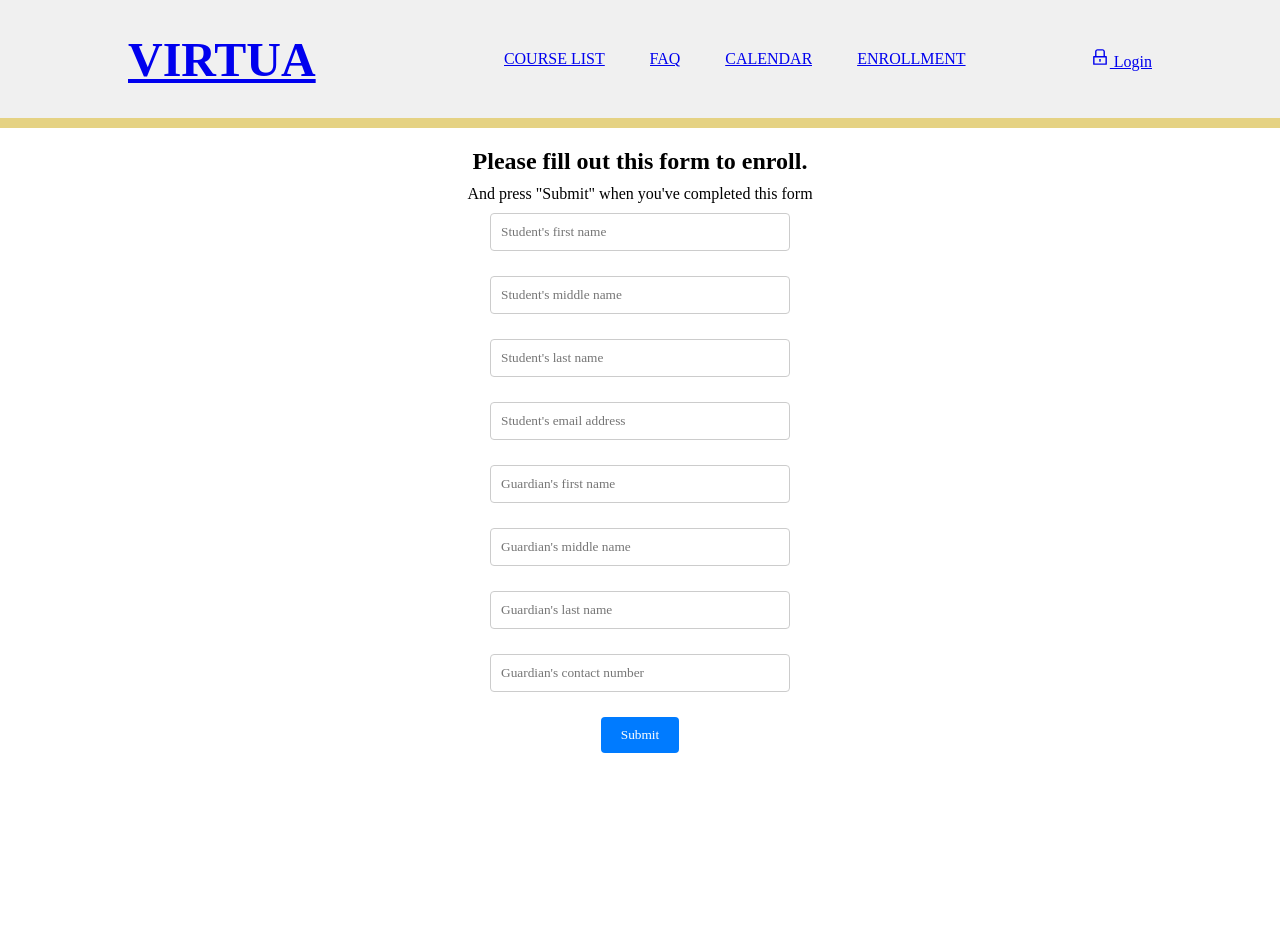
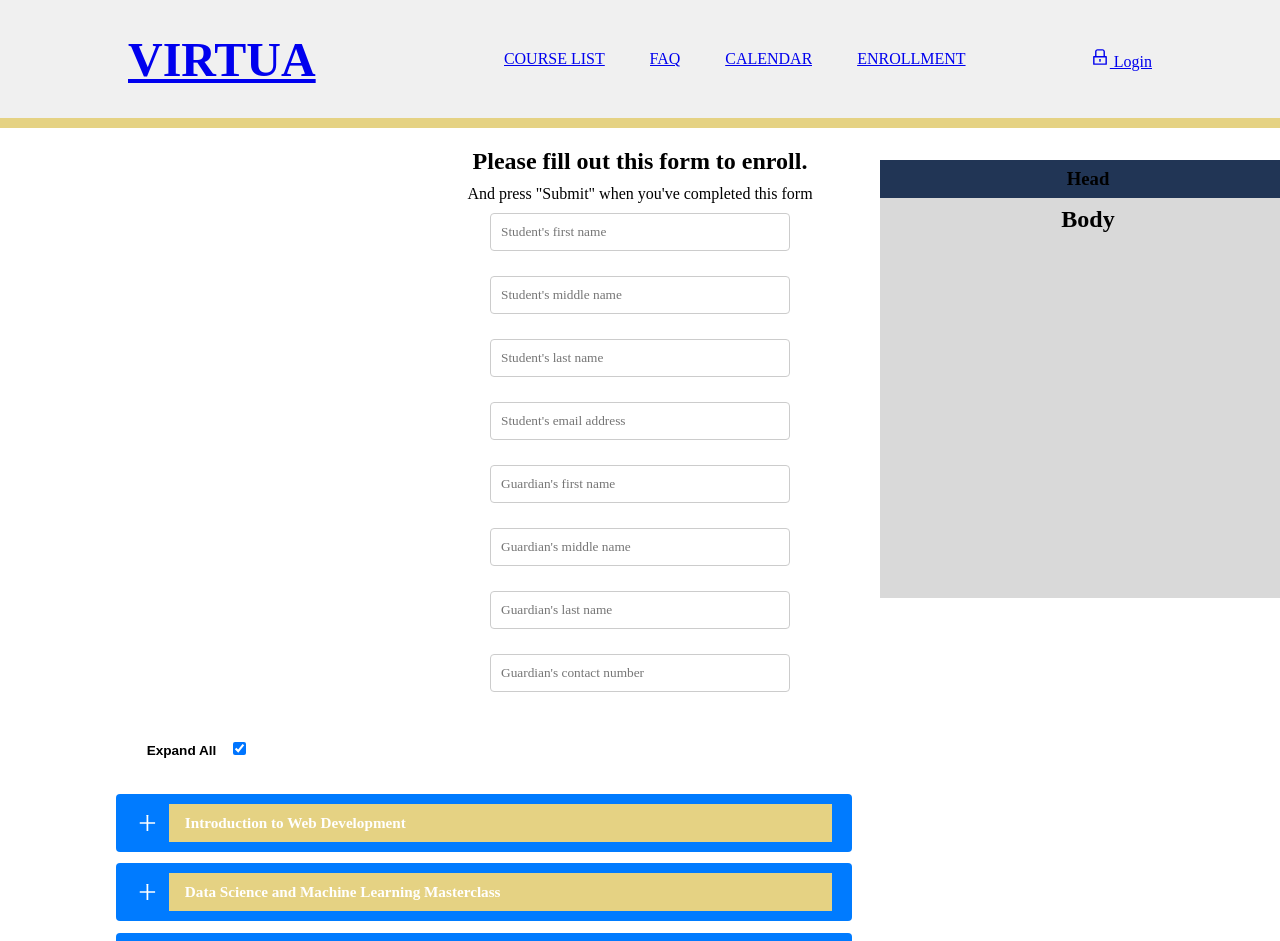
Before and after one commit to kesykun/VirtuaTest, a React (Create React App) app: page /enrollment in a window 1280 px wide. Shown: the top 941 px of the page. Before the commit the page ends 800 px from the top, so only its background shows below. Built offline with nearby package versions, Linux system fonts and the light colour scheme; a web font is replaced by a local one.

Commit message:
Fixed dependency problems (react-scripts)

```diff
--- a/package.json
+++ b/package.json
@@ -11,8 +11,9 @@
     "react-icons": "^4.11.0",
     "react-router": "^6.16.0",
     "react-router-dom": "^6.16.0",
-    "react-scripts": "^2.1.3",
-    "web-vitals": "^2.1.4"
+    "react-scripts": "^5.0.1",
+    "web-vitals": "^2.1.4",
+    "webpack": "^4.28.3"
   },
   "scripts": {
     "start": "react-scripts start",
--- a/src/App.jsx
+++ b/src/App.jsx
@@ -1,4 +1,3 @@
-import React from 'react';
 import { BrowserRouter, Routes, Route } from 'react-router-dom';
 import NavBar from './components/NavBar';
 
--- a/src/components/Accordion.jsx
+++ b/src/components/Accordion.jsx
@@ -1,4 +1,3 @@
-import React from 'react';
 /* eslint-disable react/prop-types */
 import { useState } from "react";
 import { AiOutlinePlus, AiOutlineMinus } from "react-icons/ai";
--- a/src/components/AccordionForCourse.jsx
+++ b/src/components/AccordionForCourse.jsx
@@ -1,35 +1,35 @@
 /* eslint-disable react/prop-types */
-import React from "react";
-import { useState, useEffect } from "react";
+import React, { useState, useEffect } from "react";
 import { AiOutlinePlus, AiOutlineMinus } from "react-icons/ai";
 
 const AccordionForCourse = ({ title, body, allExpanded }) => {
 
-    const [isOpen, setIsOpen] = useState( allExpanded );
+    const [isOpen, setIsOpen] = useState(allExpanded);
 
     const AccordionOnClick = () => setIsOpen(!isOpen);
-    const AccordionExpand = () => setIsOpen(allExpanded);
 
-    useEffect(() => AccordionExpand, [allExpanded]);
+    useEffect(() => {
+        // Use the 'allExpanded' prop directly to update the state
+        setIsOpen(allExpanded);
+    }, [allExpanded]);
 
     return (
         <>
             <div className="AccordionForCourse_container">
-                <button onClick={ AccordionOnClick } className="AccordionForCourse__header">
-                    {(isOpen) ? (
+                <button onClick={AccordionOnClick} className="AccordionForCourse__header">
+                    {isOpen ? (
                         <AiOutlineMinus size={24} />
                     ) : (
                         <AiOutlinePlus size={24} />
                     )}
                     <div>
-                        <h1 className="AccordionForCourse__header__title">{ title }</h1>
+                        <h1 className="AccordionForCourse__header__title">{title}</h1>
                     </div>
                 </button>
-                <div className={`${ isOpen ? "active" : "" } AccordionForCourse__body`}>
-                    <p className="AccordionForCourse__body__text">{ body }</p>
+                <div className={`${isOpen ? "active" : ""} AccordionForCourse__body`}>
+                    <p className="AccordionForCourse__body__text">{body}</p>
                 </div>
             </div>
-
         </>
     );
 };
--- a/src/components/FormInput.jsx
+++ b/src/components/FormInput.jsx
@@ -1,4 +1,3 @@
-import React from 'react';
 const FormInput = (props) => {
     return (
       <div className="FormInput">
--- a/src/components/NavBar.jsx
+++ b/src/components/NavBar.jsx
@@ -1,4 +1,3 @@
-import React from "react";
 import { Link } from 'react-router-dom';
 import { AiOutlineLock } from "react-icons/ai";
 
--- a/src/pages/CourseList/CourseList.jsx
+++ b/src/pages/CourseList/CourseList.jsx
@@ -1,4 +1,3 @@
-import React from "react";
 import { useState } from "react";
 import AccordionForCourse from "../../components/AccordionForCourse";
 import './css/CourseList.css';
--- a/src/pages/EnrollmentForm/EnrollmentForm.jsx
+++ b/src/pages/EnrollmentForm/EnrollmentForm.jsx
@@ -88,7 +88,7 @@ const EnrollmentForm = () => {
                             value={formData.GuardianContactNumber}
                             onChange={handleInputChange}
                         />
-                        {/* <CourseList /> */}
+                        <CourseList />
                         <button>Submit</button>
                     </form>
                 </div>
--- a/src/pages/FAQ/Faq.jsx
+++ b/src/pages/FAQ/Faq.jsx
@@ -1,6 +1,4 @@
-import React from 'react';
 import Accordion from "../../components/Accordion";
-import NavBar from "../../components/NavBar";
 
 const Faq = () => {
     return (
```
Also changed, not shown: 1 other file (tests, documents, lock files or other folders).
